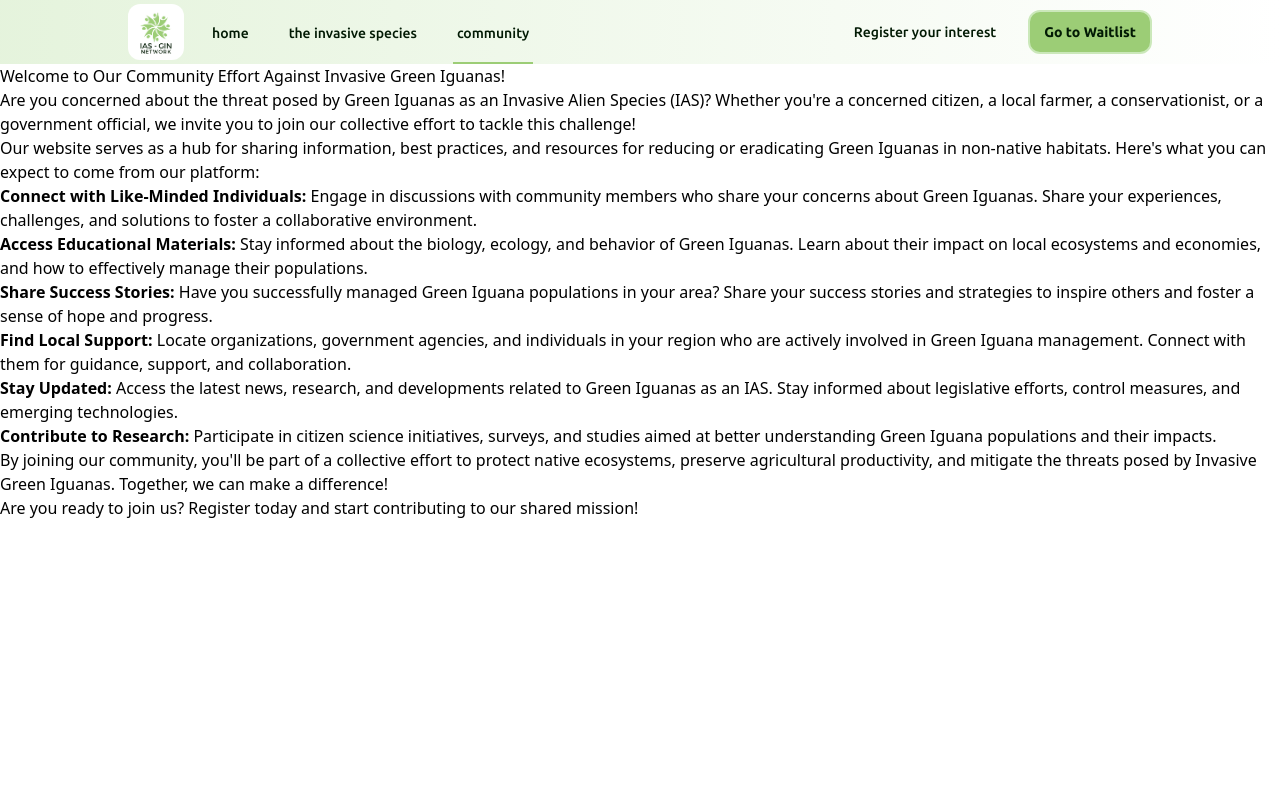
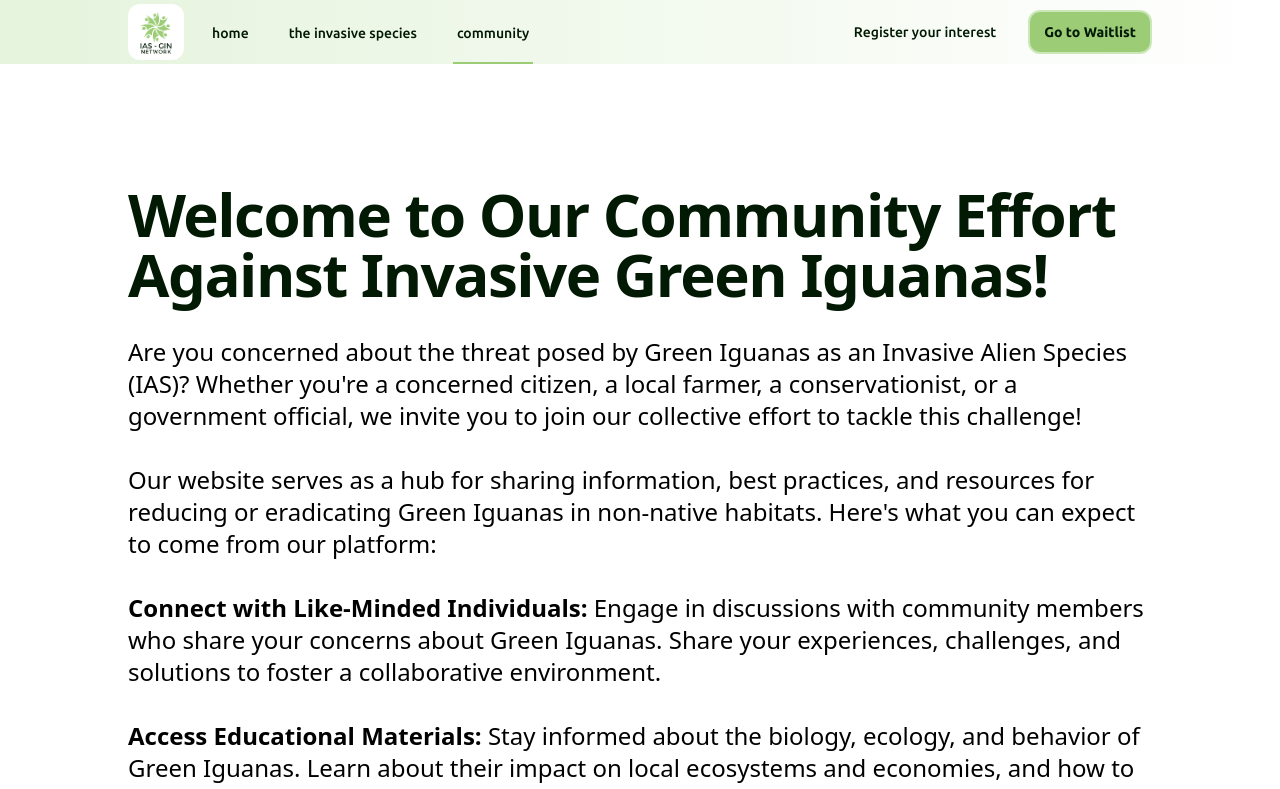
Before and after one commit to Ed-TheVisionMaker/green-ig-ias-network, a Next.js app: page /community in a window 1280 px wide. Shown: the top 789 px of the page. Built offline with nearby package versions, Linux system fonts and the light colour scheme; a web font is replaced by a local one.

Commit message:
style: initial styling of text and added waitlist

```diff
--- a/app/community/page.tsx
+++ b/app/community/page.tsx
@@ -1,64 +1,70 @@
+import Waitlist from '@/components/Waitlist.tsx';
 import React, { FC } from 'react';
 
 const Community: FC = () => (
-  <div>
-    <h2>Welcome to Our Community Effort Against Invasive Green Iguanas!</h2>
-    <p>
+  <div className='px-32 py-24'>
+    <h2 className='text-6xl font-bold tracking-tight text-ginBlack mt-6 mb-8'>
+      Welcome to Our Community Effort<br/> Against Invasive Green Iguanas!
+    </h2>
+    <p
+    className='text-2xl mb-8'
+    >
       Are you concerned about the threat posed by Green Iguanas as an Invasive
-      Alien Species (IAS)? Whether you&apos;re a concerned citizen, a local farmer, a
-      conservationist, or a government official, we invite you to join our
-      collective effort to tackle this challenge!
+      Alien Species (IAS)? Whether you&apos;re a concerned citizen, a local
+      farmer, a conservationist, or a government official, we invite you to join
+      our collective effort to tackle this challenge!
     </p>
-    <p>
+    <p className='text-2xl mb-8'>
       Our website serves as a hub for sharing information, best practices, and
       resources for reducing or eradicating Green Iguanas in non-native
       habitats. Here&apos;s what you can expect to come from our platform:
     </p>
-    <ul>
-      <li>
+    <ul className='text-2xl'>
+      <li className='mb-8'>
         <strong>Connect with Like-Minded Individuals:</strong> Engage in
         discussions with community members who share your concerns about Green
         Iguanas. Share your experiences, challenges, and solutions to foster a
         collaborative environment.
       </li>
-      <li>
+      <li className='mb-8'>
         <strong>Access Educational Materials:</strong> Stay informed about the
         biology, ecology, and behavior of Green Iguanas. Learn about their
         impact on local ecosystems and economies, and how to effectively manage
         their populations.
       </li>
-      <li>
+      <li className='mb-8'>
         <strong>Share Success Stories:</strong> Have you successfully managed
         Green Iguana populations in your area? Share your success stories and
         strategies to inspire others and foster a sense of hope and progress.
       </li>
-      <li>
+      <li className='mb-8'>
         <strong>Find Local Support:</strong> Locate organizations, government
         agencies, and individuals in your region who are actively involved in
         Green Iguana management. Connect with them for guidance, support, and
         collaboration.
       </li>
-      <li>
+      <li className='mb-8'>
         <strong>Stay Updated:</strong> Access the latest news, research, and
         developments related to Green Iguanas as an IAS. Stay informed about
         legislative efforts, control measures, and emerging technologies.
       </li>
-      <li>
+      <li className='mb-8'>
         <strong>Contribute to Research:</strong> Participate in citizen science
         initiatives, surveys, and studies aimed at better understanding Green
         Iguana populations and their impacts.
       </li>
     </ul>
-    <p>
-      By joining our community, you&apos;ll be part of a collective effort to protect
-      native ecosystems, preserve agricultural productivity, and mitigate the
-      threats posed by Invasive Green Iguanas. Together, we can make a
-      difference!
+    <p className='text-2xl mb-8'>
+      By joining our community, you&apos;ll be part of a collective effort to
+      protect native ecosystems, preserve agricultural productivity, and
+      mitigate the threats posed by Invasive Green Iguanas. Together, we can
+      make a difference!
     </p>
-    <p>
+    <p className='text-2xl mb-8'>
       Are you ready to join us? Register today and start contributing to our
       shared mission!
     </p>
+    <Waitlist />
   </div>
 );
 
```
